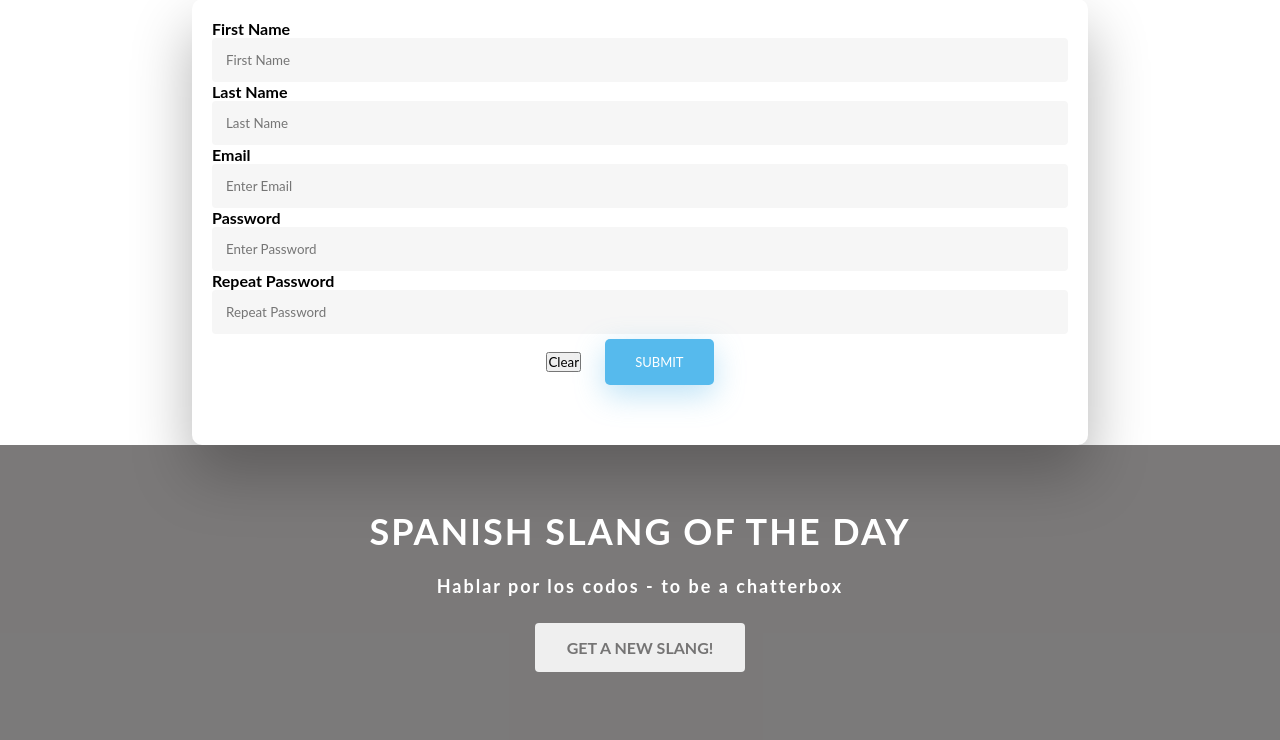
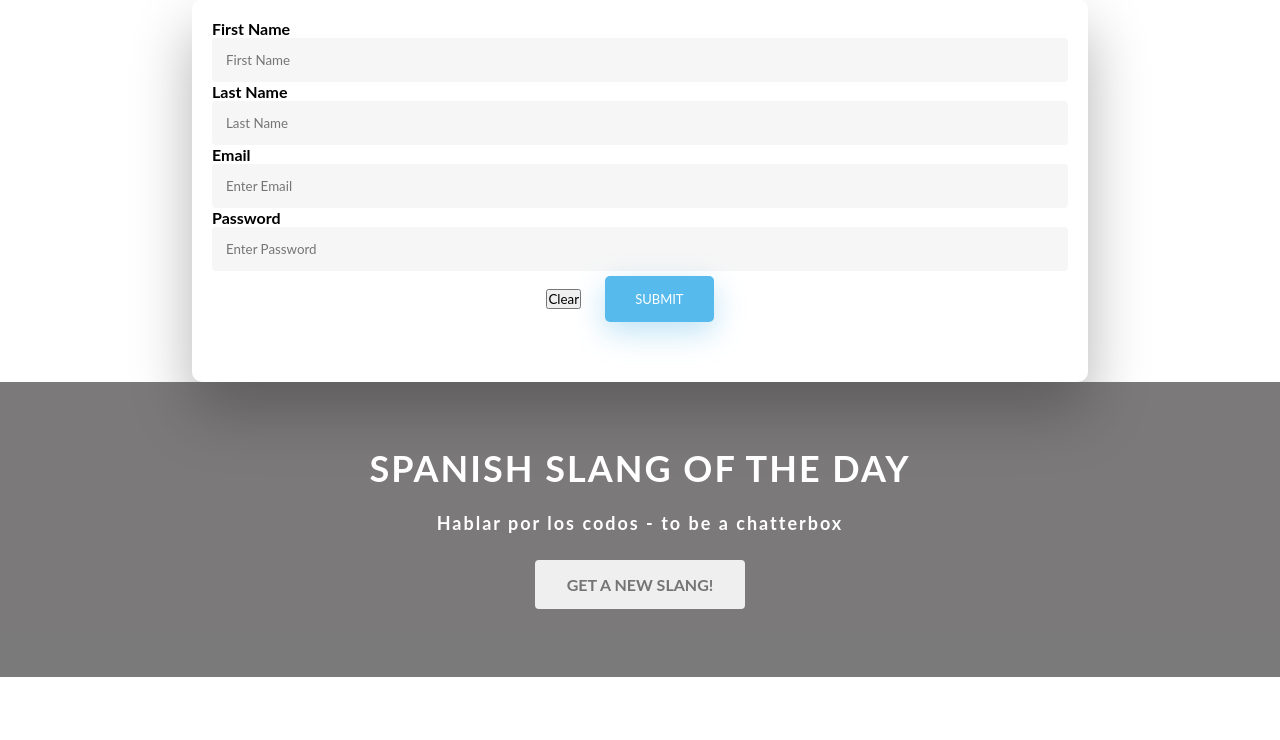
Before and after one commit to Shane-oo/language_Pro, a Flask app: page /sign_up_3 in a window 1280 px wide. Shown: the part 130-870 px from the top of the page. After the commit the page ends 807 px from the top, so only its background shows below. Run offline with Flask 2, Linux system fonts and the light colour scheme.

Commit message:
password validation

```diff
--- a/app/templates/sign_up_3.html
+++ b/app/templates/sign_up_3.html
@@ -20,11 +20,7 @@
             <br>
 
             <label for="psw"><b>Password</b></label>
-            <input type="password" id="txt1" placeholder="Enter Password" name="password" required>
-            <br>
-
-            <label for="psw-repeat"><b>Repeat Password</b></label>
-            <input type="password" id="txt1" placeholder="Repeat Password" name="password_repeat" required>
+            <input type="password" id="txt1" placeholder="Enter Password" name="password" pattern="(?=.*\d)(?=.*[a-z])(?=.*[A-Z]).{8,}" title="Must contain at least one number, one uppercase, one lowercase letter, and at least 8 or more characters" required>
             <br>
 
             <div id="formBtn">
```
